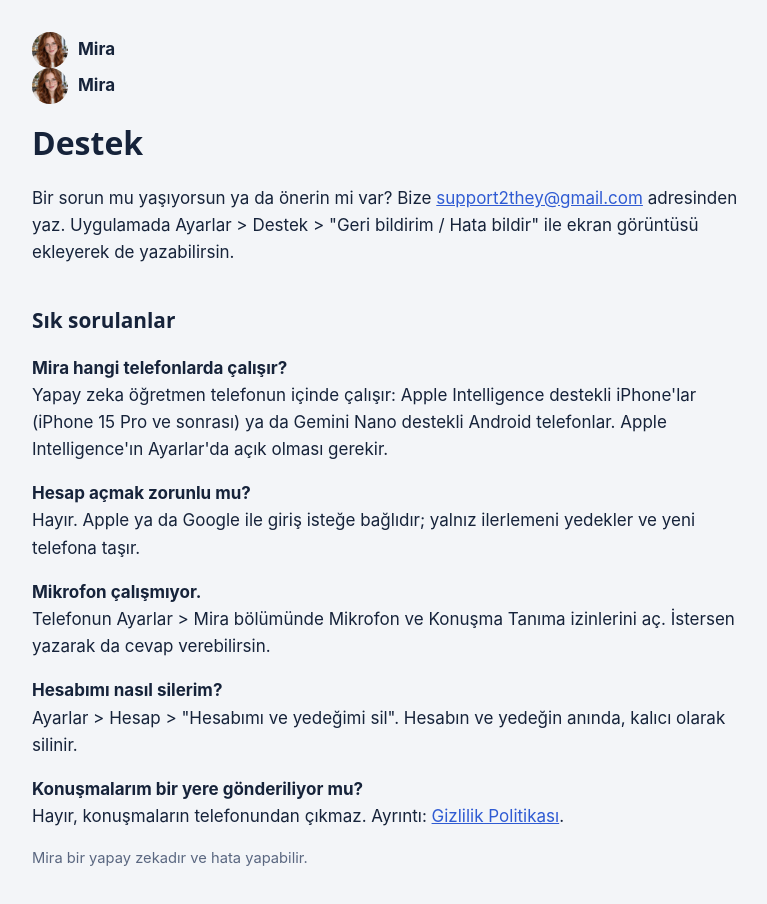
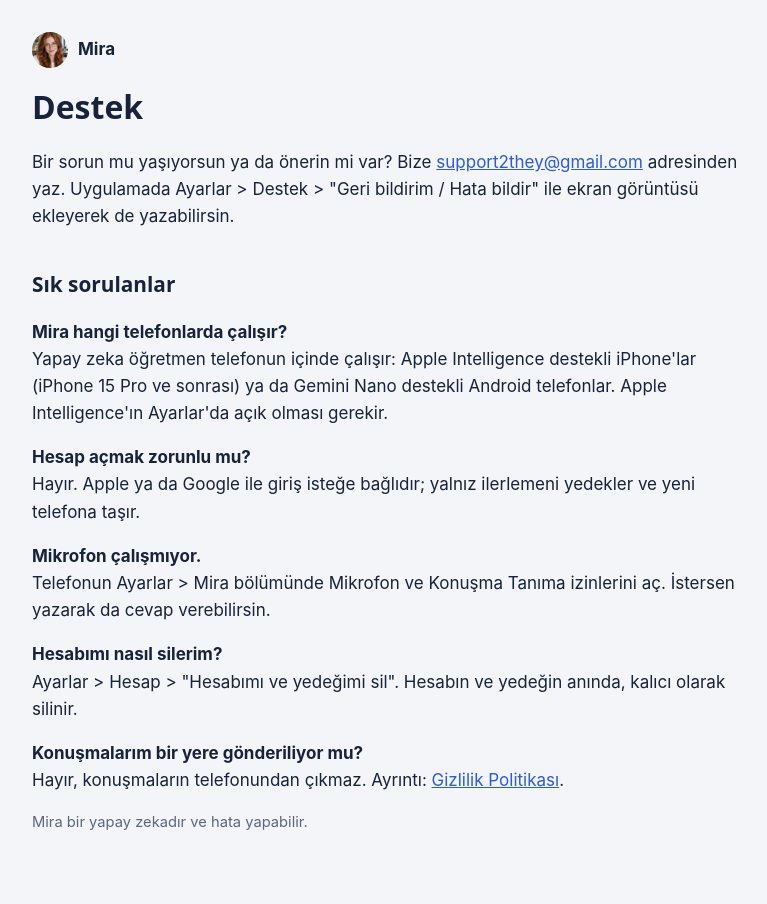
Before and after one commit to appstudiotr/appstudiotr.github.io, a plain HTML site: page mira/destek.html in a window 1280 px wide. Shown: the whole page, without its empty margins (244-1011 px from the left). Drawn offline with Linux system fonts and the light colour scheme.

Commit message:
Mira destek: çift başlık düzeltildi

```diff
--- a/mira/destek.html
+++ b/mira/destek.html
@@ -13,7 +13,6 @@ h1{font-family:"Avenir Next",system-ui,sans-serif;font-size:2rem;margin:.4em 0}
 th,td{border:1px solid var(--line);padding:8px;text-align:left;vertical-align:top} mark{background:#fff4d6;color:#16233a;padding:0 3px;border-radius:4px}
 </style></head><body><main>
 <a class="ust" href="index.html"><img src="mira-k.jpg" alt="">Mira</a>
-<a class="ust" href="index.html"><img src="mira-k.jpg" alt="">Mira</a>
 <h1>Destek</h1>
 <p>Bir sorun mu yaşıyorsun ya da önerin mi var? Bize <a href="mailto:support2they@gmail.com">support2they@gmail.com</a> adresinden yaz. Uygulamada Ayarlar &gt; Destek &gt; "Geri bildirim / Hata bildir" ile ekran görüntüsü ekleyerek de yazabilirsin.</p>
 <h2>Sık sorulanlar</h2>
```
